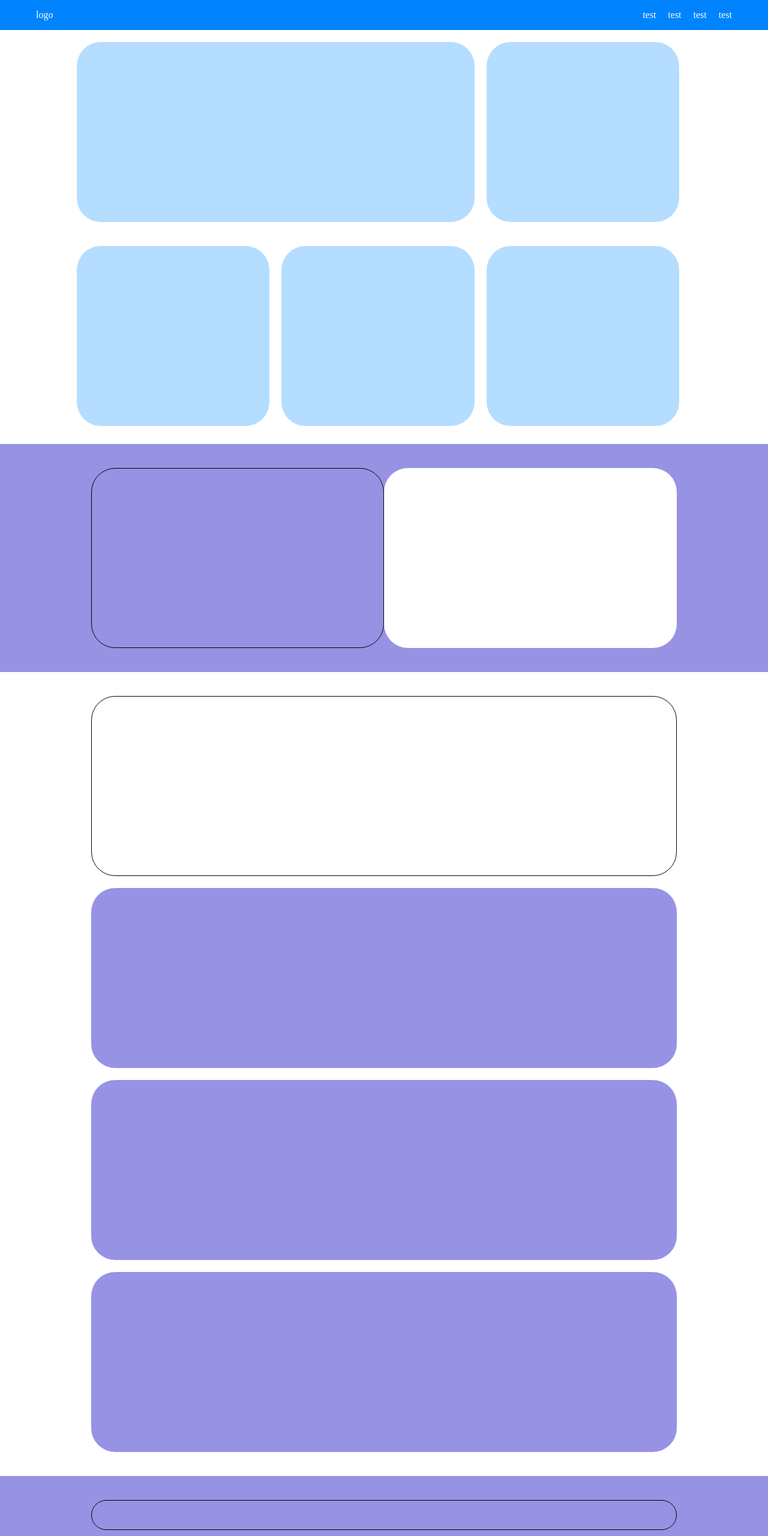
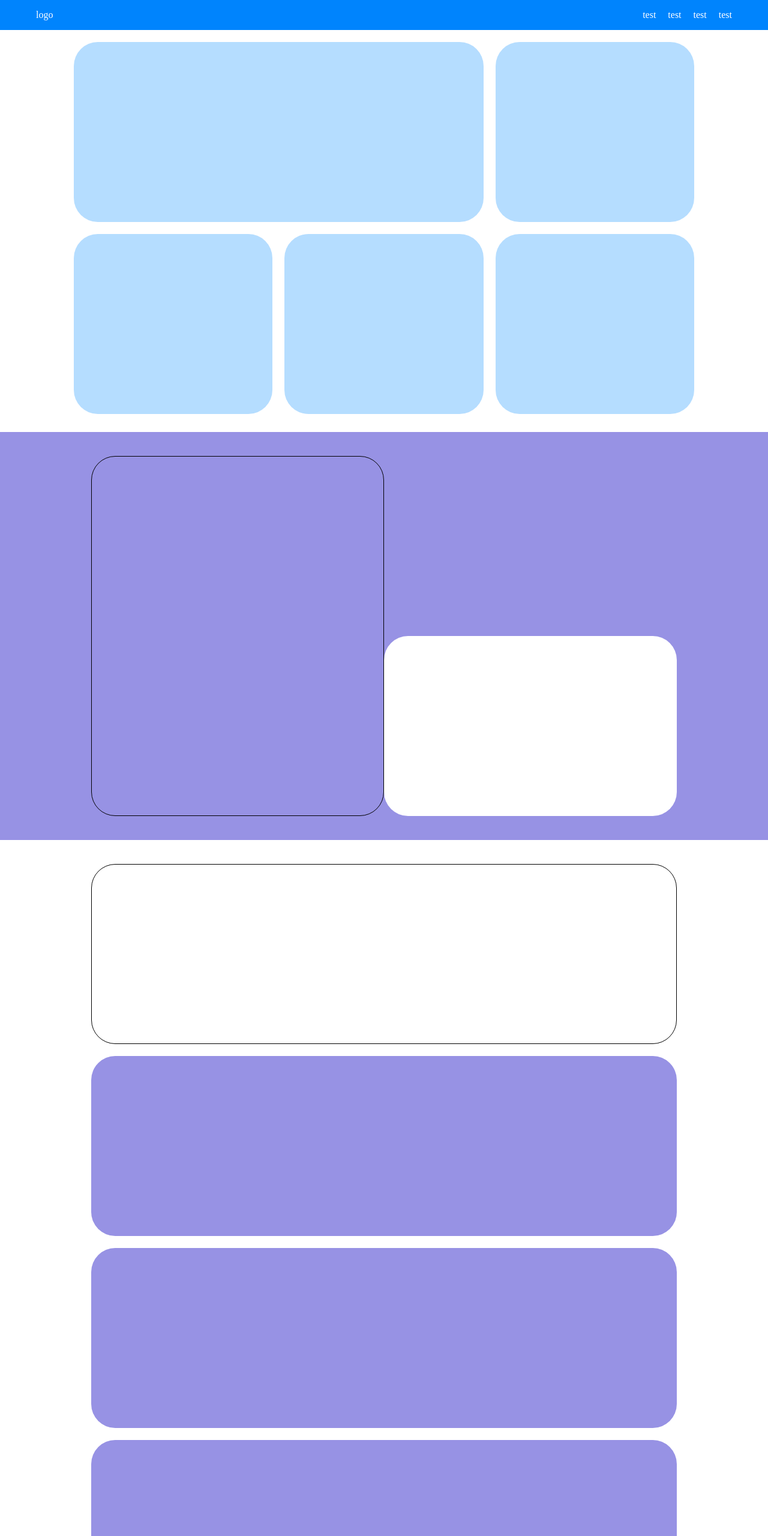
Before and after one commit to AlessandroPalumboDev/htmlcss-responsive-layout, a plain HTML site: page index.html in a window 1280 px wide. Shown: the top 2560 px of the page at 60% size. Drawn offline with Linux system fonts and the light colour scheme.

Commit message:
[FIX] sostituzione gap con margin

```diff
--- a/css/style.css
+++ b/css/style.css
@@ -155,7 +155,6 @@ header .desktop-only .content li{
 .planning .container{
     width: 80%;
     margin: 0 auto;
-
 }
 
 .planning .col{
@@ -194,10 +193,6 @@ header .desktop-only .content li{
 .benefits .container{
     width: 80%;
     margin: 0 auto;
-}
-
-.benefits .row{
-    gap: 30px;
 }
 
 .benefits .col{
@@ -290,7 +285,11 @@ header .desktop-only .content li{
     }
 
     .jumbo .row{
-        gap: 20px;
+        margin: 0 -15px;
+    }
+
+    .jumbo .col{
+        margin: 0 10px;
     }
 
     .jumbo .w-66 {
@@ -305,8 +304,16 @@ header .desktop-only .content li{
         width: calc(100% / 3 - 20px);
     }
 
+    .benefits .row{
+        margin: 0 -10px;
+    }
+
+    .benefits .col{
+        margin: 0 10px;
+    }
+
     .benefits .w-33{
-        width: calc(100% / 2 - 15px)
+        width: calc(100% / 2 - 20px)
     }
 
     .about .w-80{
@@ -337,11 +344,11 @@ header .desktop-only .content li{
         width: 50%;
     }
 
+    .col-bassa{
+        align-self: flex-end;
+    }
+
     .benefits .w-33{
         width: calc(100% / 3 - 20px)
     }
-
-
-
-
  }
--- a/index.html
+++ b/index.html
@@ -72,11 +72,11 @@
             <div class="container">
                 <div class="row">
                     <div class="col">
-                        <div class="content h-300 border">
+                        <div class="content h-600 border">
 
                         </div>
                     </div>
-                    <div class="col">
+                    <div class="col col-bassa">
                         <div class="content basso h-300 bg-white">
 
                         </div>
@@ -114,7 +114,7 @@
 
         <section class="benefits bg-violet">
             <div class="container">
-                <div class="row txt-center">
+                <div class="row">
                     <div class="col">
                         <div class="content h-50 border">
 
```
